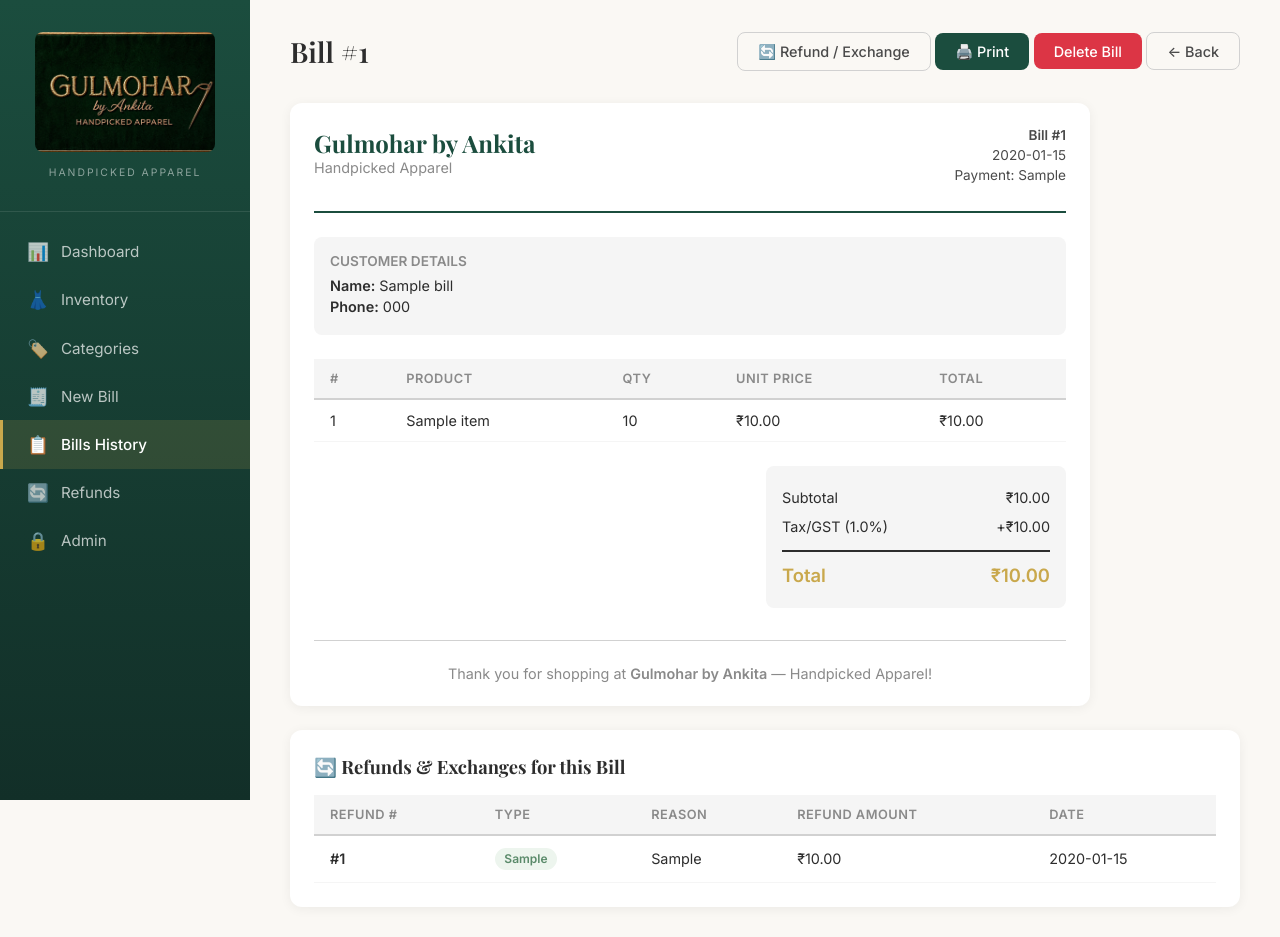
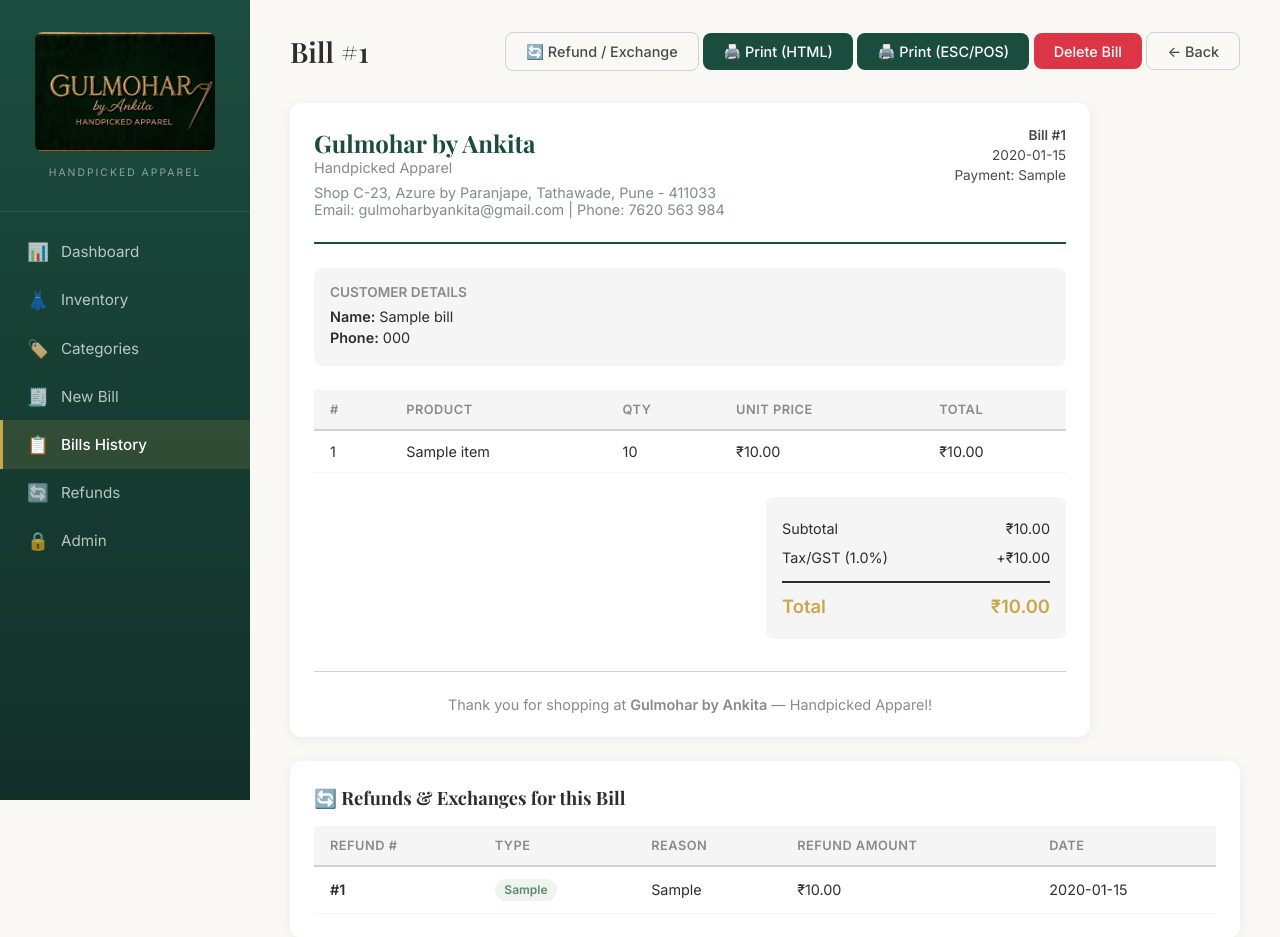
Before and after one commit to Sujay-Nakhare-Git/inventory-management, a Flask app: page /bills/1 in a window 1280 px wide. Shown: the top 937 px of the page. Before the commit the page ends 910 px from the top, so only its background shows below. Run offline with Flask 3, Linux system fonts and the light colour scheme; tables that the repository leaves empty hold one stand-in row (values such as "Sample post").

Commit message:
Add ESC/POS receipt printing functionality and update bill detail template

```diff
--- a/app.py
+++ b/app.py
@@ -785,6 +785,116 @@
         "SELECT * FROM refunds WHERE bill_id = ? ORDER BY created_at DESC", (bill_id,)
     ).fetchall()
     return render_template("bill_detail.html", bill=bill, items=items, refunds=refunds)
+
+
+@app.route("/bills/<int:bill_id>/print/escpos")
+def bill_print_escpos(bill_id):
+    """Generate ESC/POS formatted thermal receipt"""
+    db = get_db()
+    bill = db.execute("SELECT * FROM bills WHERE id = ?", (bill_id,)).fetchone()
+    if not bill:
+        return "Bill not found", 404
+
+    items = db.execute(
+        "SELECT * FROM bill_items WHERE bill_id = ?", (bill_id,)
+    ).fetchall()
+
+    # ESC/POS command codes
+    ESC = b'\x1b'
+    GS = b'\x1d'
+    NL = b'\n'
+
+    receipt = b''
+
+    # Initialize printer
+    receipt += ESC + b'@'
+
+    # Center alignment
+    receipt += ESC + b'a' + b'\x01'
+
+    # Store name (large)
+    receipt += ESC + b'!' + b'\x38'  # Double height and width
+    receipt += "Gulmohar by Ankita".encode('utf-8') + NL
+    receipt += ESC + b'!' + b'\x00'  # Reset
+
+    # Subtitle
+    receipt += "Handpicked Apparel".encode('utf-8') + NL
+
+    # Store details
+    receipt += "-" * 42 + NL
+    receipt += "Shop C-23, Azure by Paranjape".encode('utf-8') + NL
+    receipt += "Tathawade, Pune - 411033".encode('utf-8') + NL
+    receipt += "gulmoharbyankita@gmail.com".encode('utf-8') + NL
+    receipt += "7620 563 984".encode('utf-8') + NL
+    receipt += "-" * 42 + NL
+    receipt += NL
+
+    # Left alignment for details
+    receipt += ESC + b'a' + b'\x00'
+
+    # Bill info
+    receipt += f"Bill #: {bill['id']}".encode('utf-8') + NL
+    receipt += f"Date: {bill['created_at']}".encode('utf-8') + NL
+    receipt += f"Payment: {bill['payment_method']}".encode('utf-8') + NL
+    if bill['customer_name']:
+        receipt += f"Customer: {bill['customer_name']}".encode('utf-8') + NL
+    if bill['customer_phone']:
+        receipt += f"Phone: {bill['customer_phone']}".encode('utf-8') + NL
+    receipt += NL
+
+    # Items header
+    receipt += "Item" + " " * 24 + "Qty    Rate    Amt" + NL
+    receipt += "-" * 42 + NL
+
+    # Items
+    for item in items:
+        # Product name
+        name = item['product_name'][:30].ljust(30)
+        receipt += name.encode('utf-8') + NL
+
+        # Qty, rate, amount
+        qty = str(item['quantity']).rjust(5)
+        rate = f"{item['unit_price']:.2f}".rjust(7)
+        amt = f"{item['total_price']:.2f}".rjust(7)
+        receipt += qty.encode('utf-8') + rate.encode('utf-8') + amt.encode('utf-8') + NL
+        receipt += NL
+
+    receipt += "-" * 42 + NL
+
+    # Totals
+    subtotal_line = "Subtotal".ljust(24) + f"{bill['subtotal']:>7.2f}".rjust(10)
+    receipt += subtotal_line.encode('utf-8') + NL
+
+    if bill['discount_amount'] > 0:
+        discount_line = f"Discount ({bill['discount_percent']}%)".ljust(24) + f"-{bill['discount_amount']:>6.2f}".rjust(10)
+        receipt += discount_line.encode('utf-8') + NL
+
+    if bill['tax_amount'] > 0:
+        tax_line = f"Tax/GST ({bill['tax_percent']}%)".ljust(24) + f"+{bill['tax_amount']:>6.2f}".rjust(10)
+        receipt += tax_line.encode('utf-8') + NL
+
+    receipt += "-" * 42 + NL
+
+    # Total (bold and centered)
+    receipt += ESC + b'!' + b'\x08'  # Bold
+    receipt += ESC + b'a' + b'\x01'  # Center
+    total_line = f"TOTAL: Rs.{bill['total']:.2f}"
+    receipt += total_line.encode('utf-8') + NL
+    receipt += ESC + b'!' + b'\x00'  # Reset
+    receipt += ESC + b'a' + b'\x00'  # Left align
+
+    receipt += NL
+    receipt += ESC + b'a' + b'\x01'  # Center
+    receipt += "Thank you!".encode('utf-8') + NL
+    receipt += "Visit again".encode('utf-8') + NL
+    receipt += ESC + b'a' + b'\x00'  # Left align
+    receipt += NL * 2
+
+    # Cut paper
+    receipt += GS + b'V' + b'\x00'
+
+    return Response(receipt, mimetype='application/octet-stream',
+                   headers={'Content-Disposition': f'attachment; filename="bill_{bill_id}.bin"'})
 
 
 @app.route("/bills/delete/<int:bill_id>", methods=["POST"])
--- a/templates/bill_detail.html
+++ b/templates/bill_detail.html
@@ -7,7 +7,8 @@
     <h2>Bill #{{ bill.id }}</h2>
     <div>
         <a href="{{ url_for('new_refund', bill_id=bill.id) }}" class="btn btn-outline">🔄 Refund / Exchange</a>
-        <button onclick="window.print()" class="btn btn-primary">🖨️ Print</button>
+        <button onclick="window.print()" class="btn btn-primary">🖨️ Print (HTML)</button>
+        <a href="{{ url_for('bill_print_escpos', bill_id=bill.id) }}" class="btn btn-primary" download="bill_{{ bill.id }}.bin">🖨️ Print (ESC/POS)</a>
         <form method="POST" action="{{ url_for('delete_bill', bill_id=bill.id) }}" style="display:inline" onsubmit="return confirm('Delete this bill? Stock will be restored.')">
             <button type="submit" class="btn btn-danger">Delete Bill</button>
         </form>
@@ -20,6 +21,10 @@
         <div>
             <h2 class="invoice-brand">Gulmohar by Ankita</h2>
             <p class="invoice-subtitle">Handpicked Apparel</p>
+            <p style="font-size: 0.9rem; color: #7f8c8d; margin-top: 0.5rem;">
+                Shop C-23, Azure by Paranjape, Tathawade, Pune - 411033<br>
+                Email: gulmoharbyankita@gmail.com | Phone: 7620 563 984
+            </p>
         </div>
         <div class="invoice-meta">
             <p><strong>Bill #{{ bill.id }}</strong></p>
@@ -79,6 +84,12 @@
 <div class="thermal-receipt" aria-hidden="true">
     <div class="t-center t-brand">Gulmohar by Ankita</div>
     <div class="t-center t-sub">Handpicked Apparel</div>
+    <div style="font-size: 9px; text-align: center; margin: 1mm 0; line-height: 1.2;">
+        Shop C-23, Azure by Paranjape
+        Tathawade, Pune - 411033
+        gulmoharbyankita@gmail.com
+        7620 563 984
+    </div>
     <div class="t-sep"></div>
     <div class="t-row"><span>Bill #</span><span>{{ bill.id }}</span></div>
     <div class="t-row"><span>Date</span><span>{{ bill.created_at }}</span></div>
@@ -98,25 +109,25 @@
             <tr>
                 <td class="t-l"></td>
                 <td class="t-r">{{ item.quantity }}</td>
-                <td class="t-r">{{ "%.2f"|format(item.unit_price) }}</td>
-                <td class="t-r">{{ "%.2f"|format(item.total_price) }}</td>
+                <td class="t-r">Rs.{{ "%.2f"|format(item.unit_price) }}</td>
+                <td class="t-r">Rs.{{ "%.2f"|format(item.total_price) }}</td>
             </tr>
             {% endfor %}
         </tbody>
     </table>
     <div class="t-sep"></div>
-    <div class="t-row"><span>Subtotal</span><span>{{ "%.2f"|format(bill.subtotal) }}</span></div>
+    <div class="t-row"><span>Subtotal</span><span>Rs.{{ "%.2f"|format(bill.subtotal) }}</span></div>
     {% if bill.discount_amount > 0 %}
-    <div class="t-row"><span>Disc ({{ bill.discount_percent }}%)</span><span>-{{ "%.2f"|format(bill.discount_amount) }}</span></div>
+    <div class="t-row"><span>Disc ({{ bill.discount_percent }}%)</span><span>-Rs.{{ "%.2f"|format(bill.discount_amount) }}</span></div>
     {% endif %}
     {% if bill.tax_amount > 0 %}
-    <div class="t-row"><span>Tax ({{ bill.tax_percent }}%)</span><span>+{{ "%.2f"|format(bill.tax_amount) }}</span></div>
+    <div class="t-row"><span>Tax ({{ bill.tax_percent }}%)</span><span>+Rs.{{ "%.2f"|format(bill.tax_amount) }}</span></div>
     {% endif %}
     <div class="t-sep"></div>
     <div class="t-row t-total"><span>TOTAL</span><span>Rs.{{ "%.2f"|format(bill.total) }}</span></div>
     <div class="t-sep"></div>
     <div class="t-center t-thanks">Thank you!</div>
-    <div class="t-center t-thanks">Visit again ❤️</div>
+    <div class="t-center t-thanks">Visit again</div>
     <div class="t-feed">&nbsp;</div>
 </div>
 
```
